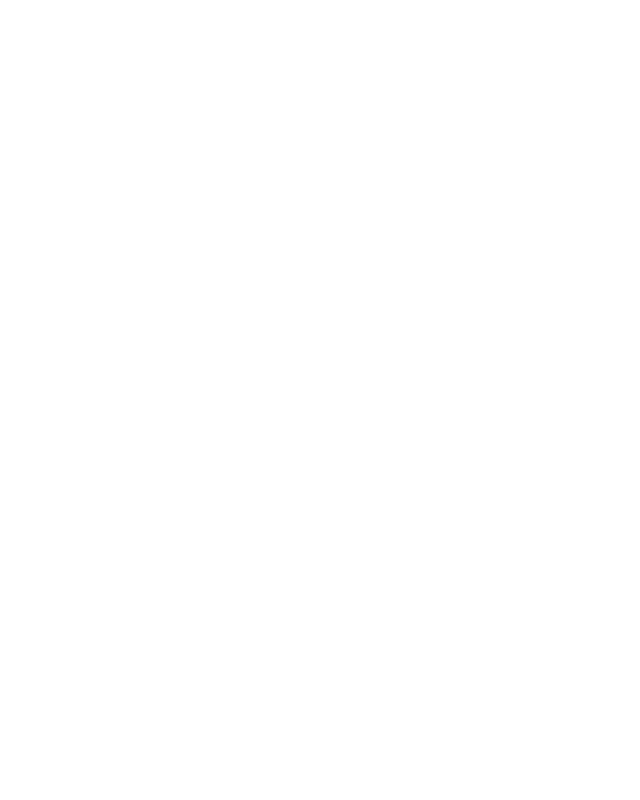
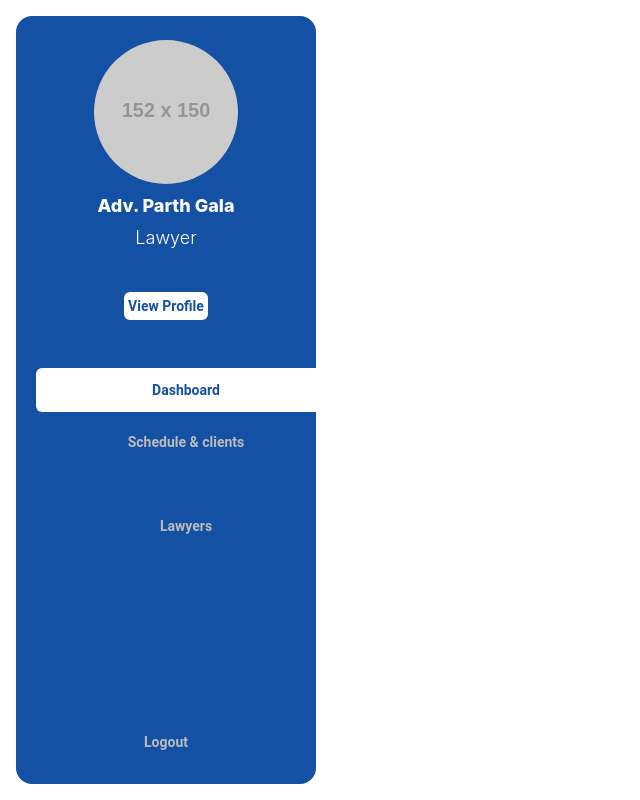
Before and after one commit to Team-Evidently/Vidhik, a React (Vite) app in the folder frontend/: page /LDashboard in a window 1280 px wide. Before the commit this address had no page. Shown: the whole page, without its empty margins (0-640 px from the left). Built offline with nearby package versions, Linux system fonts and the light colour scheme; the HTML template or start-up script is replaced by a standard one.

Commit message:
component of sidebar made

```diff
--- a/frontend/package.json
+++ b/frontend/package.json
@@ -13,6 +13,7 @@
     "@material-tailwind/react": "^2.1.2",
     "react": "^18.2.0",
     "react-dom": "^18.2.0",
+    "react-icons": "^4.11.0",
     "react-router-dom": "^6.16.0"
   },
   "devDependencies": {
--- /dev/null
+++ b/frontend/src/components/sidenav.jsx
@@ -0,0 +1,99 @@
+import React, { useState } from "react";
+import { Link } from "react-router-dom";
+import {BiSolidDashboard} from "react-icons/bi";
+// import {FaListCheck} from "react-icons/fa";
+import {MdPersonSearch} from "react-icons/md";
+
+const Sidebar = () => {
+  const [activeButton, setActiveButton] = useState("dashboard");
+
+  const handleButtonClick = (buttonName) => {
+    setActiveButton(buttonName);
+  };
+
+  return (
+    <aside
+      className={`bg-[#1450A3] fixed inset-0 z-50 my-4 ml-4 h-[calc(100vh-32px)] w-[300px] rounded-2xl transition-transform duration-300 xl:translate-x-0`}
+    >
+      <div className="relative flex flex-col items-center mt-6 h-full">
+        <img
+          className="w-36 h-36 rounded-full mb-2"
+          src="https://via.placeholder.com/152x150"
+          alt="Profile"
+        />
+        <div className="text-white text-lg font-extrabold font-['Inter'] mb-1">
+          Adv. Parth Gala
+        </div>
+        <div className="text-white text-lg font-light font-['Inter'] mb-4">
+          Lawyer
+        </div>
+
+        <Link to="/">
+          <button
+            type="button"
+            className="cursor-pointer bg-white border-none text-[#1450A3] text-sm font-semibold rounded-md mt-6 p-1"
+          >
+            View Profile
+          </button>
+        </Link>
+        <div className="mt-10 flex flex-col">
+          <button
+            type="button"
+            className={`cursor-pointer ${
+              activeButton === "dashboard"
+                ? "bg-white text-[#1450A3]"
+                : "text-[#BCBCBC]"
+            } text-sm font-semibold rounded-md mt-2 p-3 ml-10 w-[300px]`}
+            onClick={() => handleButtonClick("dashboard")}
+          >
+            Dashboard
+          </button>
+          <button
+            type="button"
+            className={`cursor-pointer ${
+              activeButton === "schedule"
+                ? "bg-white text-[#1450A3]"
+                : "text-[#BCBCBC]"
+            } text-sm font-semibold rounded-md mt-2 p-3 ml-10 w-[300px]`}
+            onClick={() => handleButtonClick("schedule")}
+          >
+            Schedule & clients
+          </button>
+          <div className="flex flex-row">
+          <button
+            type="button"
+            className={`cursor-pointer ${
+              activeButton === "lawyers"
+                ? "bg-white text-[#1450A3]"
+                : "text-[#BCBCBC]"
+            } text-sm font-semibold rounded-md mt-2 p-3 ml-10 w-[300px]`}
+            onClick={() => handleButtonClick("lawyers")}
+          >
+            <MdPersonSearch className={`cursor-pointer ${
+              activeButton === "lawyers"
+                ? "bg-red-600 text-[#000000]"
+                : "text-[#BCBCBC]"
+            } text-sm font-semibold rounded-md mt-2 p-3 ml-10 w-[300px]`}
+            onClick={() => handleButtonClick("lawyers")}/>
+            Lawyers
+          </button>
+          </div>
+        </div>
+
+        <button
+            type="button"
+            className={`cursor-pointer ${
+              activeButton === "logout"
+                ? "bg-white text-[#1450A3]"
+                : "text-[#BCBCBC]"
+            } text-sm font-semibold rounded-md mt-2 bottom-14 absolute`}
+            onClick={() => handleButtonClick("logout")}
+            >
+            Logout
+          </button>
+      </div>
+    </aside>
+  );
+};
+
+export default Sidebar;
--- /dev/null
+++ b/frontend/src/pages/lsp/LDashboard/LDashboard.jsx
@@ -0,0 +1,13 @@
+import Sidenav from "../../../components/sidenav";
+import React from "react";
+
+const LDashboard = () => {
+  return (
+    <div>
+      <Sidenav />
+      {/* <div>LDashboard</div> */}
+    </div>
+  );
+};
+
+export default LDashboard;
--- a/frontend/src/pages/pagesData.jsx
+++ b/frontend/src/pages/pagesData.jsx
@@ -1,11 +1,18 @@
 import UHome from "./user/UHome/UHome";
-
+import LDashboard from "./lsp/LDashboard/LDashboard";
 const pagesData = [
     {
         path:"/",
         element: <UHome />,
         title: "UHome"
     },
+
+    {
+        path:"/ldashboard",
+        element: <LDashboard />,
+        title: "LDashboard"
+    },
+
 ];
 
 export default pagesData;
```
Also changed, not shown: 1 other file (tests, documents, lock files or other folders).
